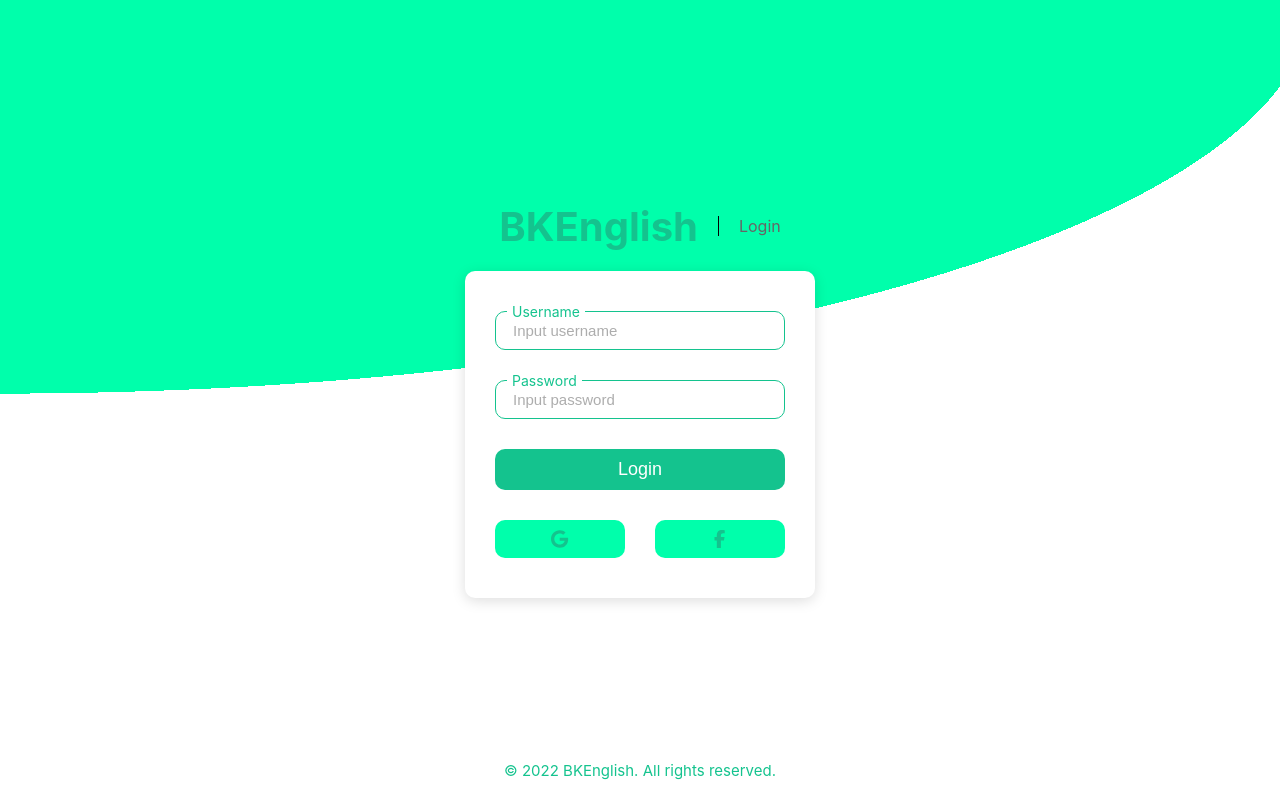
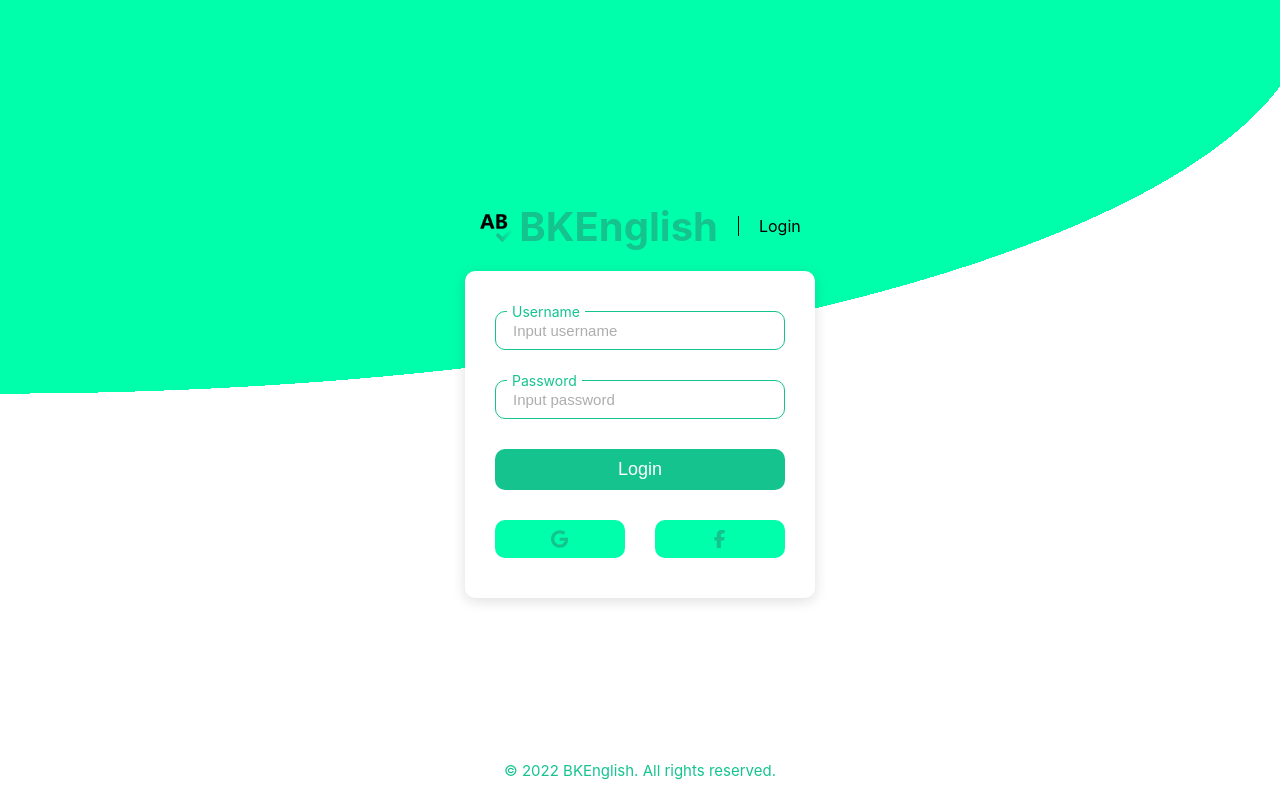
Before and after one commit to nguyend-nam/bke-frontend, a Next.js app: page /login in a window 1280 px wide. Built offline with nearby package versions, Linux system fonts and the light colour scheme.

Commit message:
feat: add logo

```diff
--- a/components/Logo/Logo.js
+++ b/components/Logo/Logo.js
@@ -1,5 +1,6 @@
 import styled from "styled-components";
 import { theme, media } from "../../constants";
+import Image from "next/image";
 
 const Title = styled.h1`
   color: ${theme.colors.green700};
@@ -8,8 +9,14 @@ const Title = styled.h1`
     font-size: 40px;
   }
   font-size: 30px;
+  margin-left: 5px;
 `;
 
 export const Logo = () => {
-  return <Title>BKEnglish</Title>;
+  return (
+    <>
+      <Image src="/image/icons.jpg" alt="logo" width="35px" height="35px" />
+      <Title>BKEnglish</Title>
+    </>
+  );
 };
--- a/pages/_app.js
+++ b/pages/_app.js
@@ -1,5 +1,6 @@
 import "../styles/globals.css";
 import { useState, createContext } from "react";
+import { theme } from "../constants";
 
 export const AuthContext = createContext({
   isLogin: false,
@@ -16,6 +17,11 @@ function MyApp({ Component, pageProps }) {
   return (
     <AuthContext.Provider value={{ isLogin, authenticate }}>
       <Component {...pageProps} />
+      <style jsx global>{`
+        body {
+          background: ${theme.colors.greenLime};
+        }
+      `}</style>
     </AuthContext.Provider>
   );
 }
--- a/pages/_document.js
+++ b/pages/_document.js
@@ -20,13 +20,13 @@ export default function Document() {
           href="https://pro.fontawesome.com/releases/v5.10.0/css/all.css"
           integrity="sha384-AYmEC3Yw5cVb3ZcuHtOA93w35dYTsvhLPVnYs9eStHfGJvOvKxVfELGroGkvsg+p"
         />
-        <link rel="icon" href="/icon.jpg" />
         <meta name="theme-color" content={theme.colors.greenLime} />
         <meta property="og:image" content="/og.jpg" />
         <meta property="og:url" content="" />
         <meta property="og:site_name" content="" />
         <meta property="og:title" content="" />
         <meta property="og:description" content="" />
+        <link rel="icon" href="/image/icons.jpg" />
       </Head>
       <body>
         <Main />
--- a/pages/index.js
+++ b/pages/index.js
@@ -11,9 +11,9 @@ export default function Home() {
   return (
     <div>
       <Head>
-        <title>Create Next App</title>
-        <meta name="description" content="Generated by create next app" />
-        <link rel="icon" href="/favicon.ico" />
+        <title>BKEnglish</title>
+        <meta name="description" content="BKEnglish" />
+        <link rel="icon" href="/image/icons.jpg" />
       </Head>
 
       <main>
--- a/pages/login.js
+++ b/pages/login.js
@@ -4,6 +4,7 @@ import { AuthContext } from "./_app";
 import { useState, useEffect, useContext, useRef } from "react";
 import { useRouter } from "next/router";
 import { Logo } from "../components/Logo/Logo";
+import Head from "next/head";
 import { faGoogle, faFacebookF } from "@fortawesome/free-brands-svg-icons";
 import { FontAwesomeIcon } from "@fortawesome/react-fontawesome";
 import "@fortawesome/fontawesome-svg-core/styles.css";
@@ -21,7 +22,7 @@ const LogoWrapper = styled.div`
     border-left: 1px solid ${theme.colors.black};
     padding-left: 20px;
     margin-left: 20px;
-    color: ${theme.colors.gray};
+    color: ${theme.colors.black};
   }
 `;
 
@@ -158,6 +159,12 @@ export default function Login() {
   const passwordLabelRef = useRef();
 
   return (
+    <>
+      <Head>
+        <title>Login - BKEnglish</title>
+        <meta name="description" content="Login - BKEnglish" />
+        <link rel="icon" href="/image/icons.jpg" />
+      </Head>
       <LoginContainer>
         <LogoWrapper>
           <Logo />
@@ -216,5 +223,6 @@ export default function Login() {
         </LoginForm>
         <Copyright>&copy; 2022 BKEnglish. All rights reserved.</Copyright>
       </LoginContainer>
+    </>
   );
 }
```
Also changed, not shown: public/image/icons.jpg (added). Lines whose indentation alone changed are shown as unchanged.
